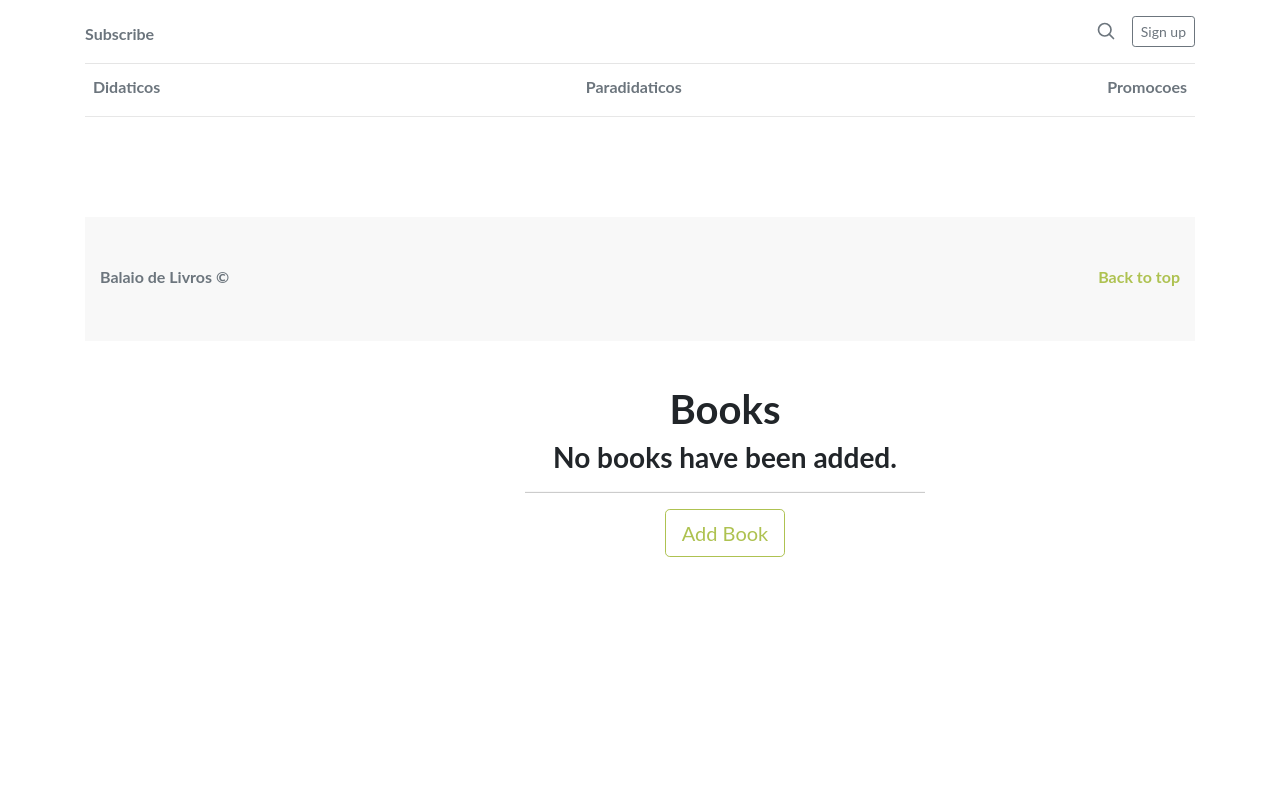
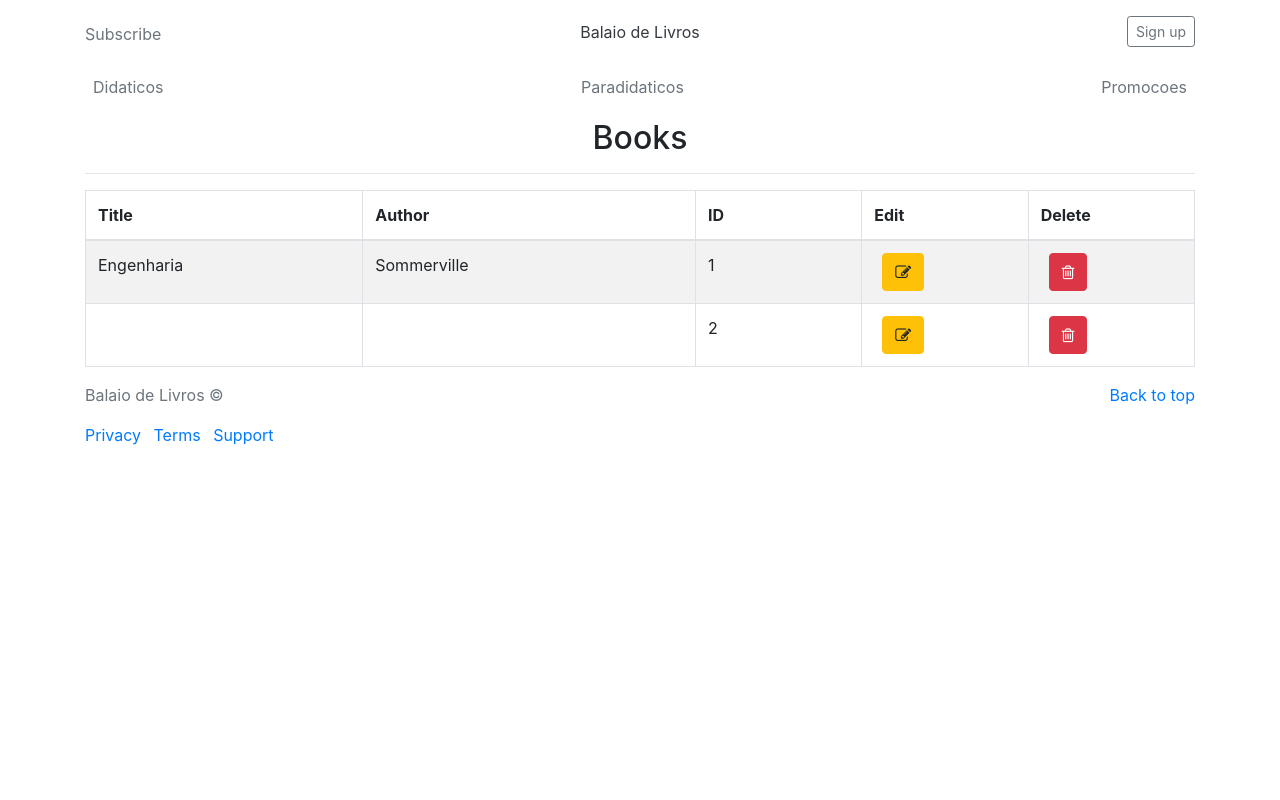
Before and after one commit to alexandreteles/balaiodelivros, a Flask app: template app/templates/listbooks.html in a window 1280 px wide; the page is wider, and only the part inside the window is pictured. Run offline with Flask 2, Linux system fonts and the light colour scheme; the template is opened without the code that fills it: values that come from a table or form of the project are taken from there, others are empty; data comes from the database, SQL or seed files in the repository; both versions use the stored data as it was after the commit; some libraries are stand-ins or nearby versions.

Commit message:
Inclusao de views

```diff
--- a/app/controllers/bookController.py
+++ b/app/controllers/bookController.py
@@ -1,14 +1,15 @@
 from flask import abort, flash, redirect, url_for, render_template
 from app import app, db
 from app.models import tables
-from app.models.bookForm import BookForm
+from app.models.bookform import bookform
 from . import book
 
-@book.route("/bookform", methods = ["GET", "POST"])
+
+@app.route("/bookform", methods = ["GET", "POST"])
 def addbook():
-    form = BookForm()
+    form = bookform()
     if form.validate_on_submit():
-        book = Book(title=form.title.data, author=form.author.data, serie= form.serie.data, school= form.school.data, edition= form.edition.data, translateversion= form.translateversion.data, phisicalstate = form.phisicalstate.data, price = form.price.data)
+        book = tables.Book(title=form.title.data, author=form.author.data, serie= form.serie.data, school= form.school.data, edition= form.edition.data, translateversion= form.translateversion.data, phisicalstate = form.phisicalstate.data, price = form.price.data)
         print(form.title.data)
         print(form.price.data)
         try:
@@ -17,23 +18,23 @@ def addbook():
             flash('Voce adicionou um livro com sucesso!')
         except:
             flash('Erro ao adicionar livro')
-            return render_template('bookform.html', title="Balaio de Livros", form = form)
-    return render_template('listbooks.html', action ="Add", add_book=add_book, form=form, title="Add Book")
+            #return render_template('bookform.html', title="Balaio de Livros", form = form)
+    return render_template('bookform.html',  title="Balaio de Livros", form = form)
 
-@book.route("/listbooks",  methods = ["GET", "POST"])
-def listbook():
-    books = Book.query.order_by(Book.title)
-    return render_template('listbooks.html', books = books, title = 'Books')
+@book.route("/bookform/editbook/<id>",  methods = ["GET", "POST"])
+def editbook(id):
+    book = tables.Book.query.filter_by(id= id).limit(1)
+    return render_template("/bookform/editbook/<id>", book=book)
 
-#@book.route("/editbook",  methods = ["GET", "POST"])
-#def editbook(id):
+@app.route("/listbooks",  methods = ["GET", "POST"])
+def listbooks():
+   # con = db.connect("balaio.db")
+    books = tables.Book.query.all()
+    return render_template("listbooks.html", books=books)
 
-@book.route("/deletebook/<int:id>",  methods = ["GET", "POST"])
+@app.route("/listbooks/deletebook/<id>",  methods = ["GET", "POST"])
 def deletebook(id):
-    book = Book.query.get(id)
+    book = tables.Book.query.get(id)
     db.session.delete(book)
     db.session.commit()
     flash('You have successfully deleted the book.')
-    #return redirect(url_for('listbooks'))
-
-	#eturn render_template(title="Delete Department")
--- a/app/controllers/routes.py
+++ b/app/controllers/routes.py
@@ -2,7 +2,7 @@ from app import app
 from flask import render_template
 
 #from app.models.table import User
-from app.models.bookForm import BookForm
+#from app.models.forms import LoginForm
 
 
 @app.route("/login", methods=['GET', 'POST'])
@@ -15,16 +15,6 @@ def login():
         print(form.errors)
     return render_template('login.html', form=form)
 
-
-@app.route("/index/<user>")
-@app.route("/", defaults={"user":None}, methods=['GET', 'POST'])
-def index(user):
-    return render_template('index.html', title="Balaio de Livros")
-
-@app.route("/bookform", methods=["GET", "POST"])
-def formbook():
-    form = BookForm()
-    if form.validate_on_submit():
-        print(form.title.data)
-        print(form.price.data)
-    return render_template('bookform.html', title="Balaio de Livros", form = form)
+@app.route("/", methods=['GET', 'POST'])
+def index():
+    return render_template('index.html', title= "Balaio de livros")
--- a/app/models/tables.py
+++ b/app/models/tables.py
@@ -50,7 +50,7 @@ class User(UserMixin, db.Model):
 class Book(db.Model):
     __tablename__ = "books"
 
-    id = db.Column(db.Integer, primary_key=True, unique=True, nullable=False)
+    id = db.Column(db.Integer, primary_key=True, nullable=False)
     title = db.Column(db.String(80), nullable=False)
     author = db.Column(db.String(80), nullable=False)
     serie = db.Column(db.String(80), nullable=False)
--- a/app/static/css/style.css
+++ /dev/null
@@ -1,177 +0,0 @@
-/* app/static/css/style.css */
-.home-header {
-    line-height: 1;
-    border-bottom: 1px solid #e5e5e5;
-  }
-
-  .home-header-logo {
-    font-family: "Playfair Display", Georgia, "Times New Roman", serif;
-    font-size: 2.25rem;
-  }
-
-  .home-header-logo:hover {
-    text-decoration: none;
-  }
-
-
-.nav-scroller {
-    position: relative;
-    z-index: 2;
-    height: 2.75rem;
-    overflow-y: hidden;
-  }
-
-  .nav-scroller .nav {
-    display: -webkit-box;
-    display: -ms-flexbox;
-    display: flex;
-    -ms-flex-wrap: nowrap;
-    flex-wrap: nowrap;
-    padding-bottom: 1rem;
-    margin-top: -1px;
-    overflow-x: auto;
-    text-align: center;
-    white-space: nowrap;
-    -webkit-overflow-scrolling: touch;
-  }
-
-  .nav-scroller .nav-link {
-    padding-top: .75rem;
-    padding-bottom: .75rem;
-    font-size: .875rem;
-  }
-
-body, html {
-    width: 100%;
-    height: 100%;
-}
-
-body, h1, h2, h3 {
-    font-family: "Lato", "Helvetica Neue", Helvetica, Arial, sans-serif;
-    font-weight: 700;
-}
-
-a, .navbar-default .navbar-brand, .navbar-default .navbar-nav>li>a {
-  color: #aec251;
-}
-
-a:hover, .navbar-default .navbar-brand:hover, .navbar-default .navbar-nav>li>a:hover {
-  color: #687430;
-}
-
-footer {
-    padding: 50px 0;
-    background-color: #f8f8f8;
-}
-
-p.copyright {
-    margin: 15px 0 0;
-}
-
-.alert-info {
-    width: 50%;
-    margin: auto;
-    color: #687430;
-    background-color: #e6ecca;
-    border-color: #aec251;
-}
-
-.btn-default {
-    border-color: #aec251;
-    color: #aec251;
-}
-
-.btn-default:hover {
-    background-color: #aec251;
-}
-
-.center {
-    margin: auto;
-    width: 50%;
-    padding: 10px;
-}
-
-.content-section {
-    padding: 50px 0;
-    border-top: 1px solid #e7e7e7;
-}
-
-.footer, .push {
-  clear: both;
-  height: 4em;
-}
-
-.intro-divider {
-    width: 400px;
-    border-top: 1px solid #f8f8f8;
-    border-bottom: 1px solid rgba(0,0,0,0.2);
-}
-
-.intro-header {
-    padding-top: 50px;
-    padding-bottom: 50px;
-    text-align: center;
-    color: #f8f8f8;
-    background: url(../img/background.jpg) no-repeat center center;
-    background-size: cover;
-    height: 100%;
-}
-
-.intro-message {
-    position: relative;
-    padding-top: 20%;
-    padding-bottom: 20%;
-}
-
-.intro-message > h2 {
-    margin: 0;
-    text-shadow: 2px 2px 3px rgba(0,0,0,0.6);
-    font-size: 3em;
-}
-
-.intro-message > h4 {
-    text-shadow: 2px 2px 3px rgba(0,0,0,0.6);
-}
-
-.lead {
-    font-size: 18px;
-    font-weight: 400;
-}
-
-.topnav {
-    font-size: 14px;
-}
-
-.wrapper {
-  min-height: 100%;
-  height: auto !important;
-  height: 100%;
-  margin: 0 auto -4em;
-}
-
-.outer {
-    display: table;
-    position: absolute;
-    height: 70%;
-    width: 100%;
-}
-
-.middle {
-    display: table-cell;
-    vertical-align: middle;
-}
-
-.inner {
-    margin-left: auto;
-    margin-right: auto;
-}
-
-
-footer {
-    padding-top: 3rem;
-    padding-bottom: 3rem;
-  }
-
-  footer p {
-    margin-bottom: .25rem;
-  }
--- a/app/templates/base.html
+++ b/app/templates/base.html
@@ -6,12 +6,13 @@
     <meta name="viewport" content="width=device-width, initial-scale=1, shrink-to-fit=no">
 
     <!-- Bootstrap CSS -->
-    <link rel="stylesheet" href="{{ url_for('static', filename="css/bootstrap.min.css")}}">
+    <link href="{{url_for('static', filename= 'css/bootstrap.min.css')}}" rel="stylesheet" >
     <!--Customizacao-->
     <link href="https://fonts.googleapis.com/css?family=Playfair+Display:700,900" rel="stylesheet">
-    <link rel="stylesheet" href="{{ url_for('static', filename="css/style.css")}}">
+    <link href="https://maxcdn.bootstrapcdn.com/font-awesome/4.7.0/css/font-awesome.min.css" rel="stylesheet">
+    <link href="{{url_for('static', filename= 'css/style2.css')}}" rel="stylesheet">
 
-    <title>{{title}}</title>
+    <title>Balaio de Livros</title>
   </head>
   <body>
       <div class="container">
@@ -21,12 +22,10 @@
                 <a class="text-muted" href="#">Subscribe</a>
               </div>
               <div class="col-4 text-center">
-                <a class="home-header-logo text-dark" href="#">{{title}}</a>
+                <a class="home-header-logo text-dark" href="#">Balaio de Livros</a>
               </div>
               <div class="col-4 d-flex justify-content-end align-items-center">
-                <a class="text-muted" href="#">
-                  <svg xmlns="http://www.w3.org/2000/svg" width="20" height="20" viewBox="0 0 24 24" fill="none" stroke="currentColor" stroke-width="2" stroke-linecap="round" stroke-linejoin="round" class="mx-3"><circle cx="10.5" cy="10.5" r="7.5"></circle><line x1="21" y1="21" x2="15.8" y2="15.8"></line></svg>
-                </a>
+
                 <a class="btn btn-sm btn-outline-secondary" href="#">Sign up</a>
               </div>
             </div>
@@ -42,18 +41,25 @@
 
           {% block content %}
           {% endblock %}
+      </div>
+
           <footer class="text-muted">
               <div class="container">
                 <p class="float-right">
                   <a href="#">Back to top</a>
                 </p>
                 <p>Balaio de Livros &copy; </p>
+                  <ul class="list-inline">
+                        <li class="list-inline-item"><a href="#">Privacy</a></li>
+                        <li class="list-inline-item"><a href="#">Terms</a></li>
+                        <li class="list-inline-item"><a href="#">Support</a></li>
+                  </ul>
               </div>
             </footer>
     <!-- Optional JavaScript -->
     <!-- jQuery first, then Popper.js, then Bootstrap JS -->
     <script src="https://code.jquery.com/jquery-3.3.1.slim.min.js" integrity="sha384-q8i/X+965DzO0rT7abK41JStQIAqVgRVzpbzo5smXKp4YfRvH+8abtTE1Pi6jizo" crossorigin="anonymous"></script>
     <script src="https://cdnjs.cloudflare.com/ajax/libs/popper.js/1.14.3/umd/popper.min.js" integrity="sha384-ZMP7rVo3mIykV+2+9J3UJ46jBk0WLaUAdn689aCwoqbBJiSnjAK/l8WvCWPIPm49" crossorigin="anonymous"></script>
-    <script src="{{url_for('static', filename="js/bootstrap.min.js")}}"></script>
+    <script src="{{url_for('static', filename= 'js/bootstrap.min.js')}}"></script>
   </body>
 </html>
--- a/app/templates/listbooks.html
+++ b/app/templates/listbooks.html
@@ -1,20 +1,14 @@
 {% extends "base.html" %}
 {% block content %}
-<div class="content-section">
-  <div class="outer">
-    <div class="middle">
-      <div class="inner">
-        <br/>
-        <br/>
-        <h1 style="text-align:center;">Books</h1>
-        {% if departments %}
+      <h2 style="text-align:center;">Books</h2>
+        {% if books %}
           <hr class="intro-divider">
           <div class="center">
             <table class="table table-striped table-bordered">
               <thead>
                 <tr>
-                  <th width="15%"> Title </th>
-                  <th width="40%"> Author </th>
+                  <th width="25%"> Title </th>
+                  <th width="30%"> Author </th>
                   <th width="15%"> ID </th>
                   <th width="15%"> Edit </th>
                   <th width="15%"> Delete </th>
@@ -23,36 +17,25 @@
               <tbody>
               {% for book in books %}
                 <tr>
-                  <td> {{ book.title}} </td>
+                  <td> {{ book.title }} </td>
                   <td> {{ book.author }} </td>
+                  <td> {{ book.id }} </td>
                   <td>
-                    <!--><a href="{{ url_for('bookController.editbook', id=book.id) }}"><!-->
-                      <i class="fa fa-pencil"></i> Edit
-                    </a>
+                    <a href="#" class="btn btn-warning" style="margin-left: 8px;"><i class="fa fa-pencil-square-o" aria-hidden="true"></i></a>
                   </td>
                   <td>
-                    <a href="{{ url_for('bookController.deletebook', id=book.id) }}">
-                      <i class="fa fa-trash"></i> Delete
-                    </a>
+                    <a href="#" class="btn btn-danger" style="margin-left: 8px;"><i class="fa fa-trash-o" aria-hidden="true"></i> </a>
                   </td>
                 </tr>
               {% endfor %}
               </tbody>
             </table>
           </div>
-          <div style="text-align: center">
+          <div>
         {% else %}
           <div style="text-align: center">
             <h3> No books have been added. </h3>
-            <hr class="intro-divider">
         {% endif %}
-          <a href="{{ url_for('bookController.addbook') }}" class="btn btn-default btn-lg">
-            <i class="fa fa-plus"></i>
-            Add Book
-          </a>
+          </div>
         </div>
-      </div>
-    </div>
-  </div>
-</div>
 {% endblock %}
```
Also changed, not shown: app/models/bookForm.py (deleted, +0 -30 lines), app/templates/bookform.html (+7 -2 lines), app/templates/index.html (+8 -1 lines), requirements.txt (+7 -24 lines), app/models/__init__.py (deleted), balaio.db.
